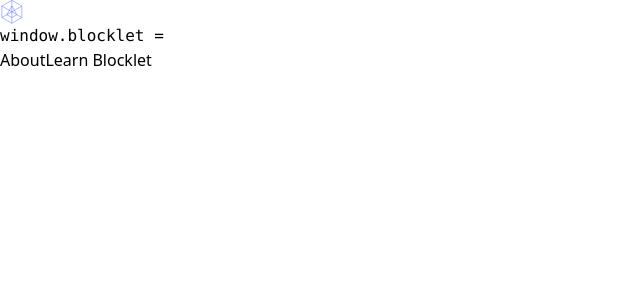
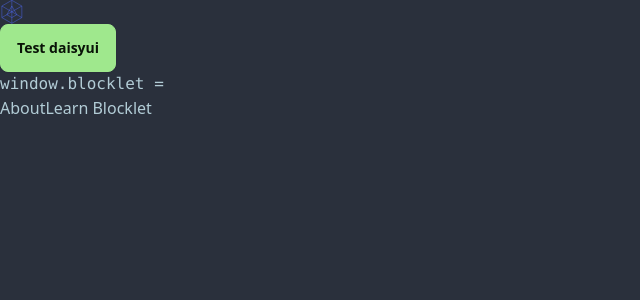
Before and after one commit to liyaodong/did-usercenter-blocklet, a React app: page / in a window 1280 px wide. Shown: the top 300 px of the page, without its empty margins (0-640 px from the left). Built offline with nearby package versions, Linux system fonts and the light colour scheme; the HTML template or start-up script is replaced by a standard one.

Commit message:
Init daisyui library

```diff
--- a/package.json
+++ b/package.json
@@ -46,6 +46,7 @@
     "@vitejs/plugin-react": "^4.2.1",
     "autoprefixer": "^10.4.19",
     "bumpp": "^8.2.1",
+    "daisyui": "4.9.0",
     "eslint": "^8.57.0",
     "husky": "^8.0.3",
     "lint-staged": "^12.5.0",
--- a/src/pages/home.jsx
+++ b/src/pages/home.jsx
@@ -6,6 +6,7 @@
   return (
     <header>
       <img src={logo} className="h-6 w-6" alt="logo" />
+      <div className="btn btn-primary">Test daisyui</div>
       <pre style={{ textAlign: 'left' }}>
         <code>window.blocklet = {JSON.stringify(window.blocklet, null, 2)}</code>
       </pre>
--- a/tailwind.config.js
+++ b/tailwind.config.js
@@ -1,8 +1,13 @@
+const daisyui = require('daisyui');
+
 /** @type {import('tailwindcss').Config} */
 module.exports = {
   content: ['./index.html', './src/**/*.{js,ts,jsx,tsx}'],
   theme: {
     extend: {},
   },
-  plugins: [],
+  plugins: [daisyui],
+  daisyui: {
+    themes: ['dim'],
+  },
 };
```
Also changed, not shown: 1 other file (tests, documents, lock files or other folders).
